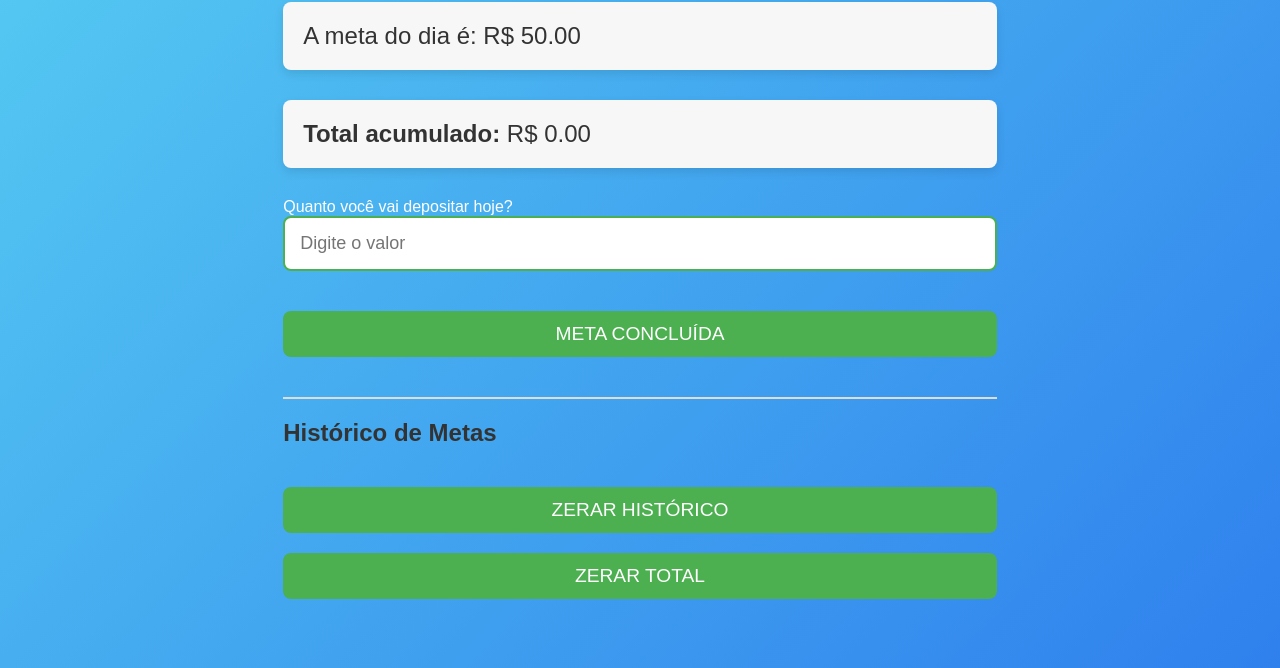
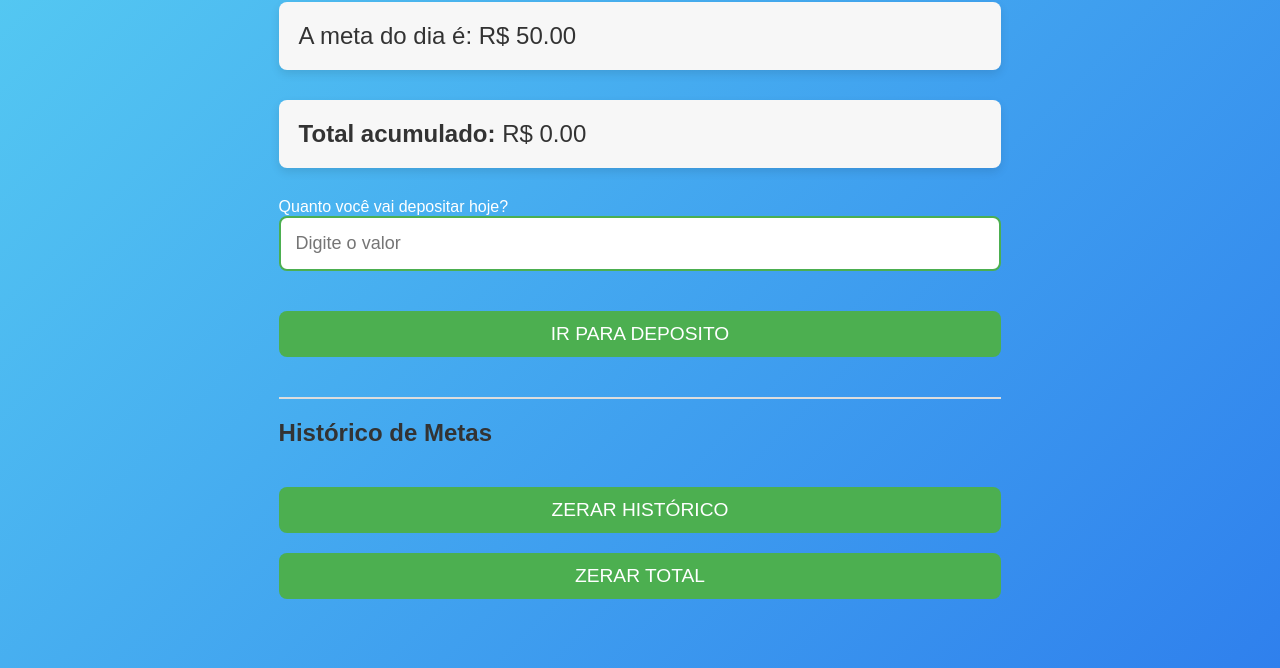
Before and after one commit to pietroo28/moto-uber-guilherme, a plain HTML site: page metas.html in a window 1280 px wide. Shown: the part 132-800 px from the top of the page. Drawn offline with Linux system fonts and the light colour scheme.

Commit message:
Atualização no site

```diff
--- a/metas.html
+++ b/metas.html
@@ -23,7 +23,7 @@
         <div id="inputDeposit">
             <label for="deposito">Quanto você vai depositar hoje?</label>
             <input type="number" id="deposito" placeholder="Digite o valor">
-            <button id="metaConcluida">Meta Concluída</button>
+            <button id="metaConcluida">ir para deposito</button>
         </div>
 
         <div id="chavePix" style="display:none;">
```
